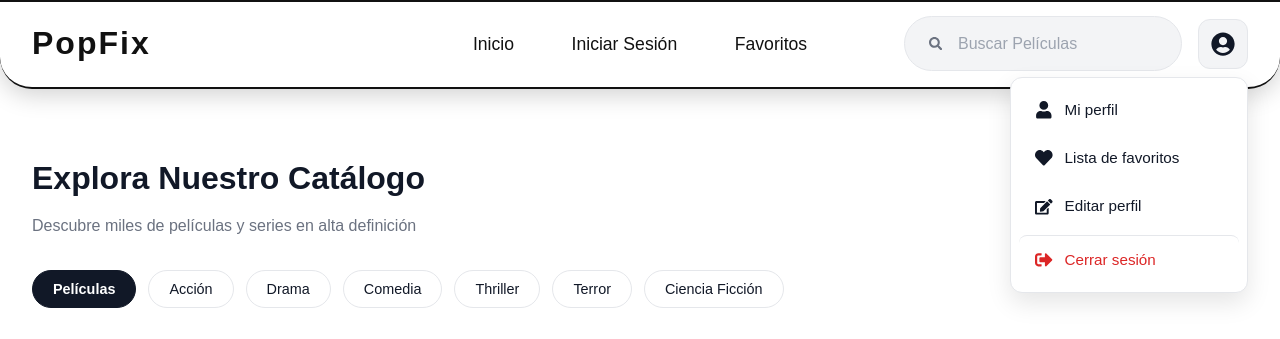
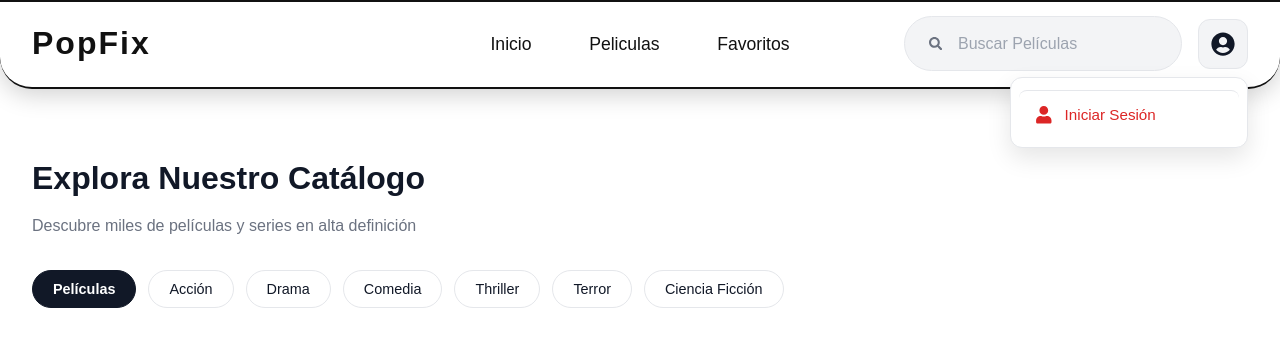
Before and after one commit to michaelRS2002/Popfix-front, a React (Vite) app: page / in a window 1280 px wide. Both pictures are taken after a click on the button 1223 px from the left and 43 px from the top of the page. Shown: the top 339 px of the page. Built offline with nearby package versions, Linux system fonts and the light colour scheme; no server answers; grey boxes are pictures that could not be loaded.

Commit message:
Added mini-menu state and change depending if user is log in or not

```diff
--- a/src/components/NavBar/NavBar.tsx
+++ b/src/components/NavBar/NavBar.tsx
@@ -12,6 +12,7 @@ interface NavBarProps {
 
 const NavBar: React.FC<NavBarProps> = ({ searchQuery = '', onSearchChange, onSearchSubmit }) => {
   const [isMenuOpen, setIsMenuOpen] = useState(false);
+  const [isLoggedIn, setIsLoggedIn] = useState(false);
   const menuRef = useRef<HTMLDivElement>(null);
   const navigate = useNavigate();
 
@@ -40,9 +41,17 @@ const NavBar: React.FC<NavBarProps> = ({ searchQuery = '', onSearchChange, onSea
     } finally {
       localStorage.removeItem('authToken');
       localStorage.removeItem('user');
+      setIsLoggedIn(false);
+      setIsMenuOpen(false);
       navigate('/login');
     }
   };
+
+  // Check if user is logged in on component mount
+  useEffect(() => {
+    const authToken = localStorage.getItem('authToken');
+    setIsLoggedIn(!!authToken);
+  }, []);
 
   // Close the menu when user click outside of it
   useEffect(() => {
@@ -64,7 +73,7 @@ const NavBar: React.FC<NavBarProps> = ({ searchQuery = '', onSearchChange, onSea
 
       <ul className="navbar_links">
         <li><a href="/">Inicio</a></li>
-        <li><a href="/login">Iniciar Sesión</a></li>
+        <li><a href="/peliculas">Peliculas</a></li>
         <li><a href="/favoritos">Favoritos</a></li>
       </ul>
 
@@ -86,7 +95,7 @@ const NavBar: React.FC<NavBarProps> = ({ searchQuery = '', onSearchChange, onSea
         <div className="navbar_actions" ref={menuRef}>
           <button
             className="navbar_user-icon"
-            aria-label="Perfil de usuario"
+            aria-label={isLoggedIn ? "Perfil de usuario" : "Iniciar sesión"}
             onClick={toggleMenu}
           >
             <FaUserCircle size={24} />
@@ -94,6 +103,13 @@ const NavBar: React.FC<NavBarProps> = ({ searchQuery = '', onSearchChange, onSea
 
           {isMenuOpen && (
             <div className="user-menu">
+              {!isLoggedIn ? (
+                <a href="/login" className="user-menu-item">
+                  <FaUser />
+                  <span>Iniciar Sesión</span>
+                </a>
+              ) : (
+                <>
                   <a href="/perfil" className="user-menu-item">
                     <FaUser />
                     <span>Mi perfil</span>
@@ -110,6 +126,8 @@ const NavBar: React.FC<NavBarProps> = ({ searchQuery = '', onSearchChange, onSea
                     <FaSignOutAlt />
                     <span>Cerrar sesión</span>
                   </a>
+                </>
+              )}
             </div>
           )}
         </div>
```
Lines whose indentation alone changed are shown as unchanged.
